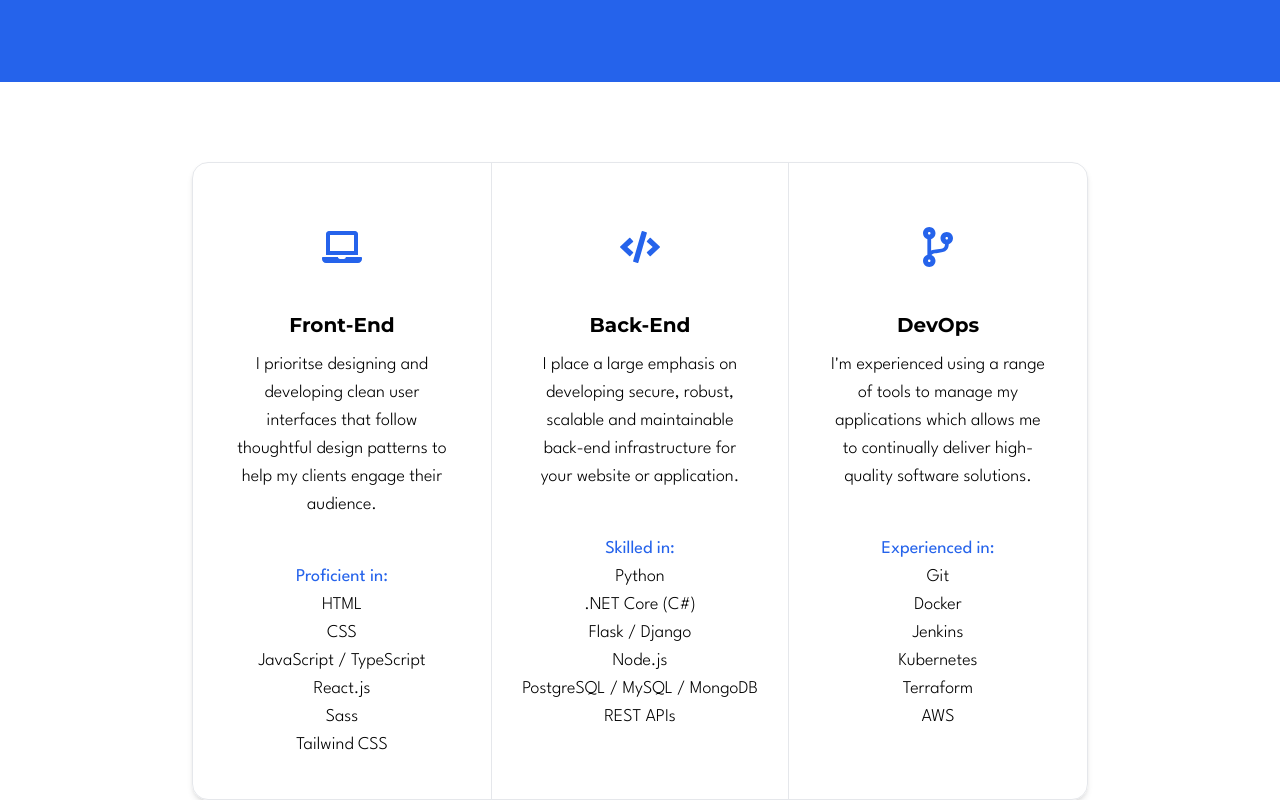
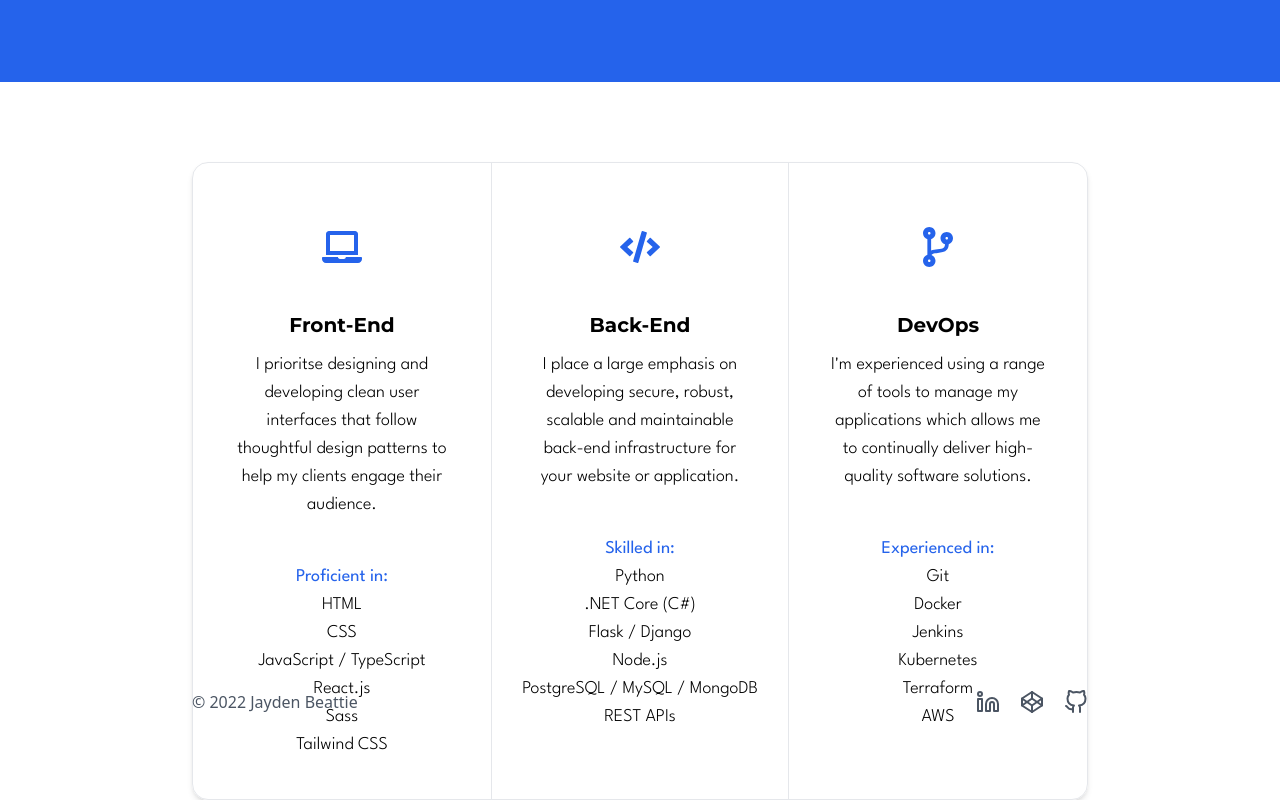
Before and after one commit to jkbeattie/jkbeattie.dev, a React (Create React App) app: page / in a window 1280 px wide. Shown: the part 1218-2018 px from the top of the page. Built offline with nearby package versions, Linux system fonts and the light colour scheme.

Commit message:
feature: begins basic footer

```diff
--- a/src/components/Footer.tsx
+++ b/src/components/Footer.tsx
@@ -1,6 +1,15 @@
+import { FiLinkedin, FiCodepen, FiGithub } from 'react-icons/fi'
+
 function Footer() {
     return (
-
+        <section className="footer wrapper flex flex-row justify-between py-20">
+            <div className="copyright text-gray-600">© 2022 Jayden Beattie</div>
+            <div className="social-icons flex flex-row">
+                <FiLinkedin className="social-icon" />
+                <FiCodepen className='social-icon' />
+                <FiGithub className='social-icon' />
+            </div>
+        </section>
     )
 }
 
--- a/src/pages/Home.tsx
+++ b/src/pages/Home.tsx
@@ -1,3 +1,4 @@
+import Footer from '../components/Footer';
 import Hero from '../components/Hero';
 import Navbar from '../components/Navbar';
 import Technology from '../components/Technology';
@@ -8,6 +9,7 @@ function Home() {
             <Navbar />
             <Hero />
             <Technology />
+            <Footer />
         </div>
     )
 }
--- a/src/styles/components/_footer.sass
+++ b/src/styles/components/_footer.sass
@@ -0,0 +1,5 @@
+.social-icon
+    @apply w-6 h-6 text-gray-600 ml-5
+
+    &:hover
+        @apply text-blue-600
--- a/src/styles/styles.css
+++ b/src/styles/styles.css
@@ -18,6 +18,13 @@
 }
 .secondary:hover {
   @apply ring-2 ring-offset-2 ring-slate-900 ring-offset-white;
+}
+
+.social-icon {
+  @apply w-6 h-6 text-gray-600 ml-5;
+}
+.social-icon:hover {
+  @apply text-blue-600;
 }
 
 .hero {
```
Also changed, not shown: 1 other file (tests, documents, lock files or other folders).
